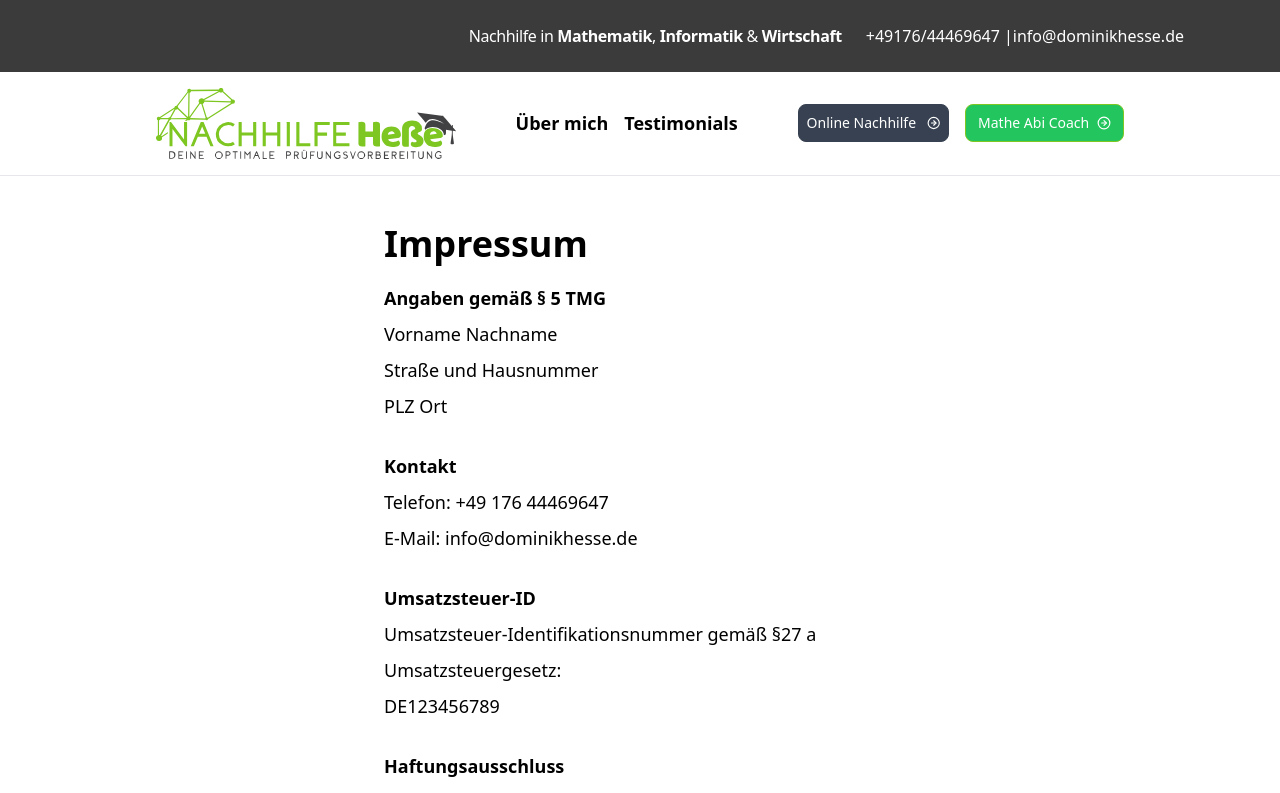
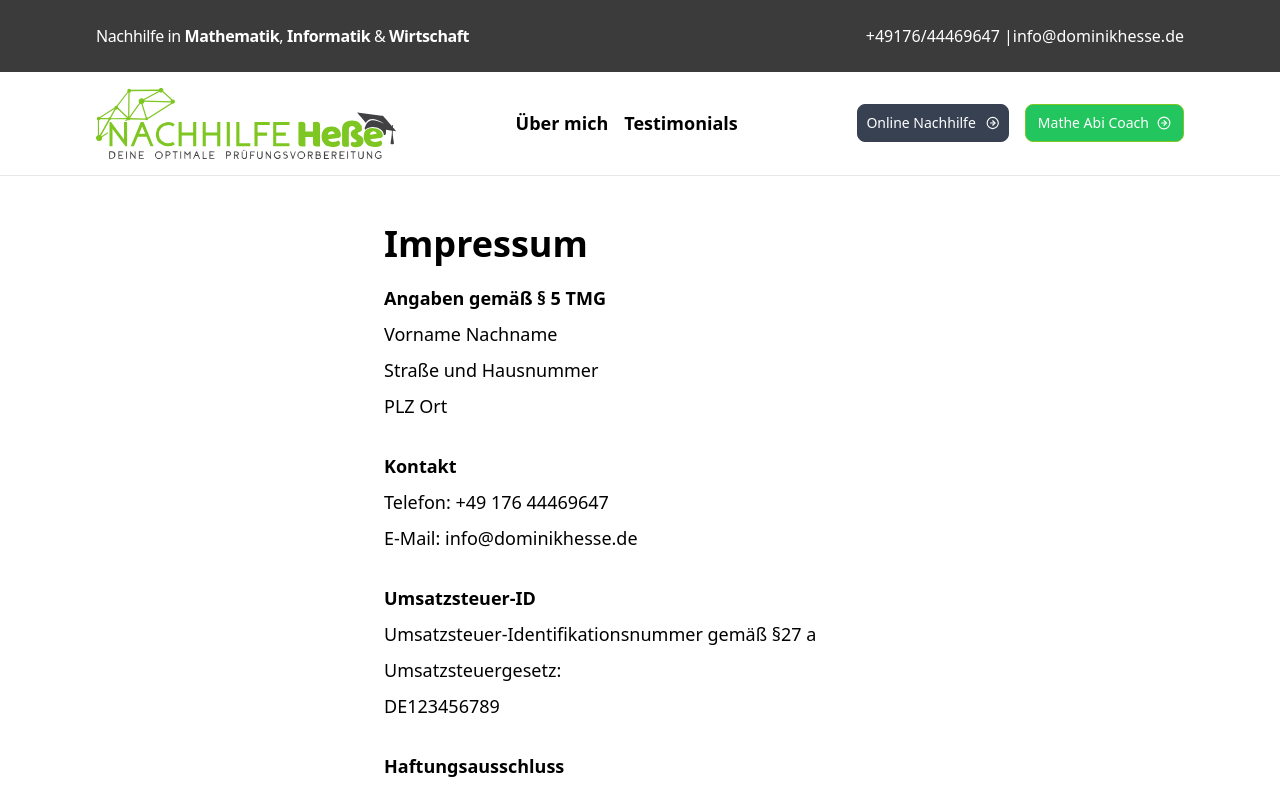
Before and after one commit to Maduki-tech/dominikhesse, a Next.js app: page /imprint in a window 1280 px wide. Shown: the top 793 px of the page. Built offline with nearby package versions, Linux system fonts and the light colour scheme.

Commit message:
fix styling

```diff
--- a/src/Components/Navbar.tsx
+++ b/src/Components/Navbar.tsx
@@ -70,7 +70,7 @@ export default function Navbar() {
     return (
         <nav className="border-b relative">
             <div className="flex flex-wrap items-center justify-between bg-blackBG p-4 xl:p-6 xl:px-24 2xl:px-96">
-                <div className="mr-6 flex flex-shrink-0 items-center text-white mx-auto">
+                <div className="mr-6 flex flex-shrink-0 items-center text-white mx-auto xl:mx-0">
                     <span className="text-md font-thin tracking-tight">
                         Nachhilfe in{' '}
                         <span className="font-semibold">Mathematik</span>,{' '}
@@ -115,7 +115,7 @@ export default function Navbar() {
             <div
                 className={`${
                     isMenuOpen ? 'block' : 'hidden'
-                } xl:flex items-center xl:justify-evenly absolute right-0 w-1/2 xl:w-auto bg-opacity-80 bg-white xl:px-24 2xl:px-96 p-2 xl:bg-transparent xl:py-0 xl:relative`}
+                } xl:flex items-center xl:justify-between absolute right-0 w-1/2 xl:w-auto bg-opacity-80 bg-white xl:px-24 2xl:px-96 p-2 xl:bg-transparent xl:py-0 xl:relative`}
                 style={{
                     zIndex: 10,
                     top: '100%',
--- a/src/Components/Referenzen.tsx
+++ b/src/Components/Referenzen.tsx
@@ -13,7 +13,7 @@ export default function Referenzen() {
                 <span className="text-gray-700">Kooperationen</span>
             </div>
 
-            <div className="grid grid-cols-3 place-items-center">
+            <div className="grid grid-cols-3 xl:gap-20 place-items-center xl:px-96">
                 <Image
                     src={gesu as HTMLImageElement}
                     layout="responsive"
```
Also changed, not shown: 1 other file (tests, documents, lock files or other folders).
